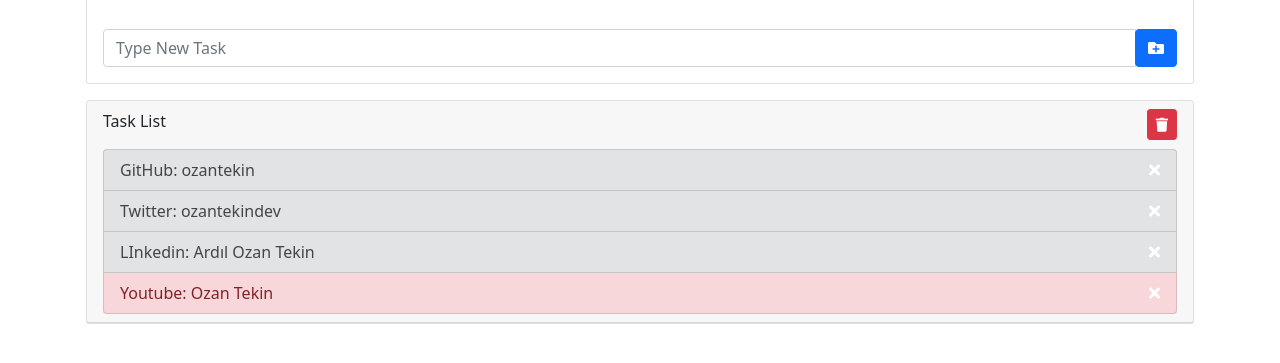
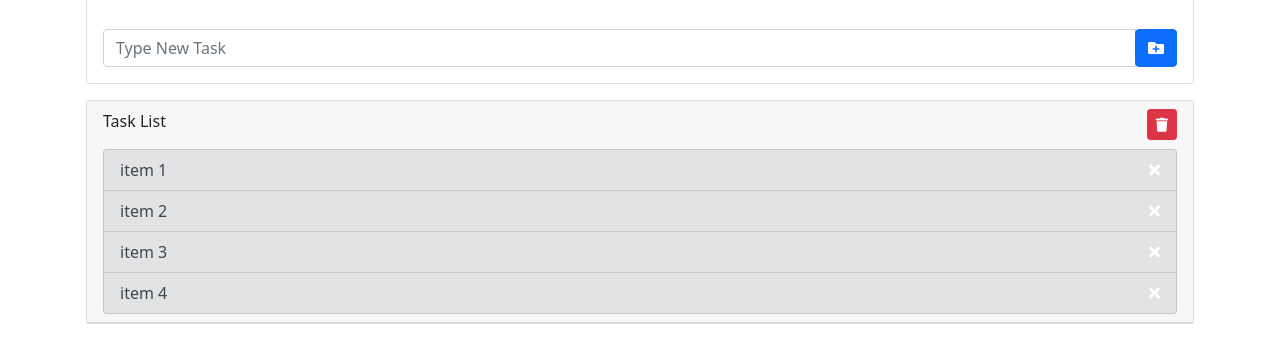
Before and after one commit to ozantekin/100DaysOfJS, a plain HTML site: page 12-DomProjesi-ToDoUygulamasi/04-TodoElemanlarıDizidenSayfayaAktarma/index.html in a window 1280 px wide. Shown: the part 117-480 px from the top of the page. Drawn offline with nearby package versions, Linux system fonts and the light colour scheme.

Commit message:
Todo elemanları diziden sayfaya aktarma tamamlandı

```diff
--- a/12-DomProjesi-ToDoUygulamasi/04-TodoElemanlarıDizidenSayfayaAktarma/app.js
+++ b/12-DomProjesi-ToDoUygulamasi/04-TodoElemanlarıDizidenSayfayaAktarma/app.js
@@ -3,7 +3,37 @@
 const btnDeleteAll= document.querySelector("#btnDeleteAll");
 const taskList= document.querySelector("#task-list");
 
+// dizi ekleme
+const items=["item 1","item 2","item 3","item 4"];
+
+//load items
+loadItems();
+
+function loadItems(){
+    items.forEach(function(item){
+        createItem(item);
+    });
+}
+
+function createItem(text){
+    const li=document.createElement("li");
+    li.className="list-group-item list-group-item-secondary";
+    li.appendChild(document.createTextNode(text)); // inputtan değil de text değerinden değerler gelsin yani dışarıdan ekleme yapalalım
+
+    const a=document.createElement("a");
+    a.classList="delete-item float-end";
+    a.setAttribute("href","#");
+    a.innerHTML='<i class="fas fa-times"></i>';
+
+    // li ekleme işlemi
+    li.appendChild(a);
+
+    //ul ekleme
+    taskList.appendChild(li);
+}
+
 eventListeners();
+
 
 function eventListeners (){
 
@@ -15,7 +45,11 @@
 
 // delete all items
 btnDeleteAll.addEventListener("click",deleteAllItems);
+
+
 }
+
+
 
 // add new item
 function addNewItem(e){
@@ -24,46 +58,35 @@
         alert("add new item");
     }
 
-    const li=document.createElement("li");
-    li.className="list-group-item list-group-item-secondary";
-    li.appendChild(document.createTextNode(input.value));
+    // buradaki değerleri yukarıdaki item içine taşıdık
 
-    const a=document.createElement("a");
-    a.classList="delete-item float-end";
-    a.setAttribute("href","#");
-    a.innerHTML='<i class="fas fa-times"></i>';
-
-    // li ekleme işlemi
-    li.appendChild(a);
-
-    //ul ekleme
-    taskList.appendChild(li);
+    // create item
+    createItem(input.value); // bar kısmına yazılıp enterlanan değerleri ekler
 
     //clear
     input.value="";
 
-    console.log(li);
-    e.preventDefault
+    e.preventDefault();
 }
 
 
 // delete an item
 function deleteItem(e){
 
-    if(confirm("Are u sure?")){  // işlemi doğrulama alerti oluşturur
+
 
         if(e.target.className ==='fas fa-times'){
+            if(confirm("Are u sure?")){  // işlemi doğrulama alerti oluşturur
             e.target.parentElement.parentElement.remove();
+            }
         }
 
-    }
+
 
     e.preventDefault(); // a elementi olduğu için bu refersh olmayı önler button gibi elementlerde kullanmaya gerek yoktur
 }
 
 // delete all items
-
-
 
 function deleteAllItems(){
 
--- a/12-DomProjesi-ToDoUygulamasi/04-TodoElemanlarıDizidenSayfayaAktarma/index.html
+++ b/12-DomProjesi-ToDoUygulamasi/04-TodoElemanlarıDizidenSayfayaAktarma/index.html
@@ -54,32 +54,7 @@
             class="btn btn-danger btn-sm delete-all float-end"
             ><i class="fas fa-trash"></i
           ></a>
-          <ul id="task-list" class="list-group mt-3">
-            <li class="list-group-item list-group-item-secondary">
-              GitHub: ozantekin
-              <a href="#" class="delete-item float-end">
-                <i class="fas fa-times"></i>
-              </a>
-            </li>
-            <li class="list-group-item list-group-item-secondary">
-              Twitter: ozantekindev
-              <a href="#" class="delete-item float-end">
-                <i class="fas fa-times"></i>
-              </a>
-            </li>
-            <li class="list-group-item list-group-item-secondary">
-              LInkedin: Ardıl Ozan Tekin
-              <a href="#" class="delete-item float-end">
-                <i class="fas fa-times"></i>
-              </a>
-            </li>
-            <li class="list-group-item list-group-item-danger">
-              Youtube: Ozan Tekin
-              <a href="#" class="delete-item float-end">
-                <i class="fas fa-times"></i>
-              </a>
-            </li>
-          </ul>
+          <ul id="task-list" class="list-group mt-3"></ul>
         </div>
       </div>
     </div>
```
